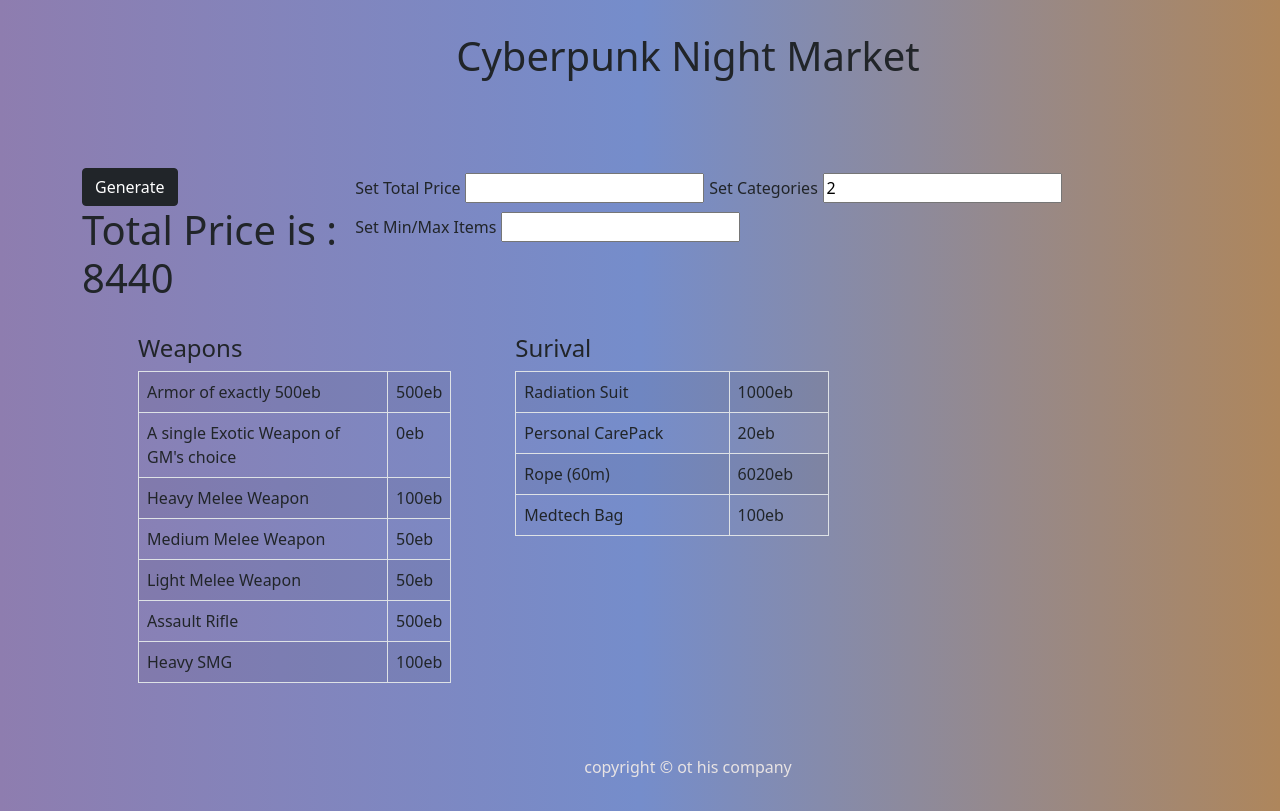
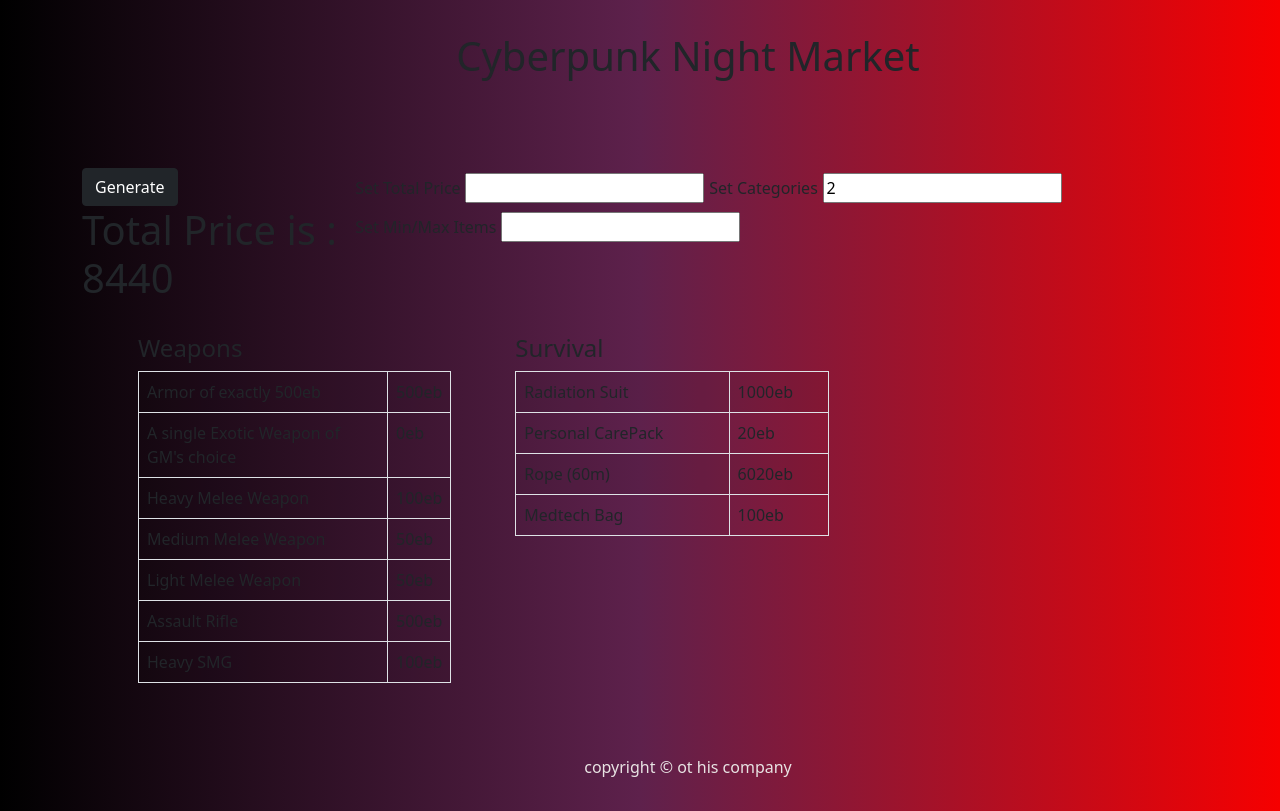
Before and after one commit to notevenagoat/cyberpunktools, a React (Create React App) app: page / in a window 1280 px wide. Built offline with nearby package versions, Linux system fonts and the light colour scheme.

Commit message:
changed a color

```diff
--- a/src/index.css
+++ b/src/index.css
@@ -7,7 +7,7 @@ body {
   -moz-osx-font-smoothing: grayscale;
   font-size: 16px;
   /* background:no-repeat center/100% url('./abstract.png')  ; */
-  background: linear-gradient(0.25turn, #8e7daf, #758dcb, #ae865c);
+  background: linear-gradient(0.25turn, #000000, #5e214c, #f60000);
 }
 
 code {
--- a/src/randomgen.js
+++ b/src/randomgen.js
@@ -1,7 +1,7 @@
 import { marketCategories } from "./components/cprmarketdata.js";
 
 
-const categoryNames = ['Weapons', 'Foods and Drugs', 'Cyberware', 'Electronics', 'Clothes', 'Surival'];
+const categoryNames = ['Weapons', 'Foods and Drugs', 'Cyberware', 'Electronics', 'Clothes', 'Survival'];
 
 const randInt = (maxExcl, min = 0) => Math.floor(Math.random() * (maxExcl - min)) + min;
 const shuffleArrayCopy = (arr) => [...arr].reduce((acc, x) => Math.random() > 0.5 ? [...acc, x] : [x, ...acc], []);
```
